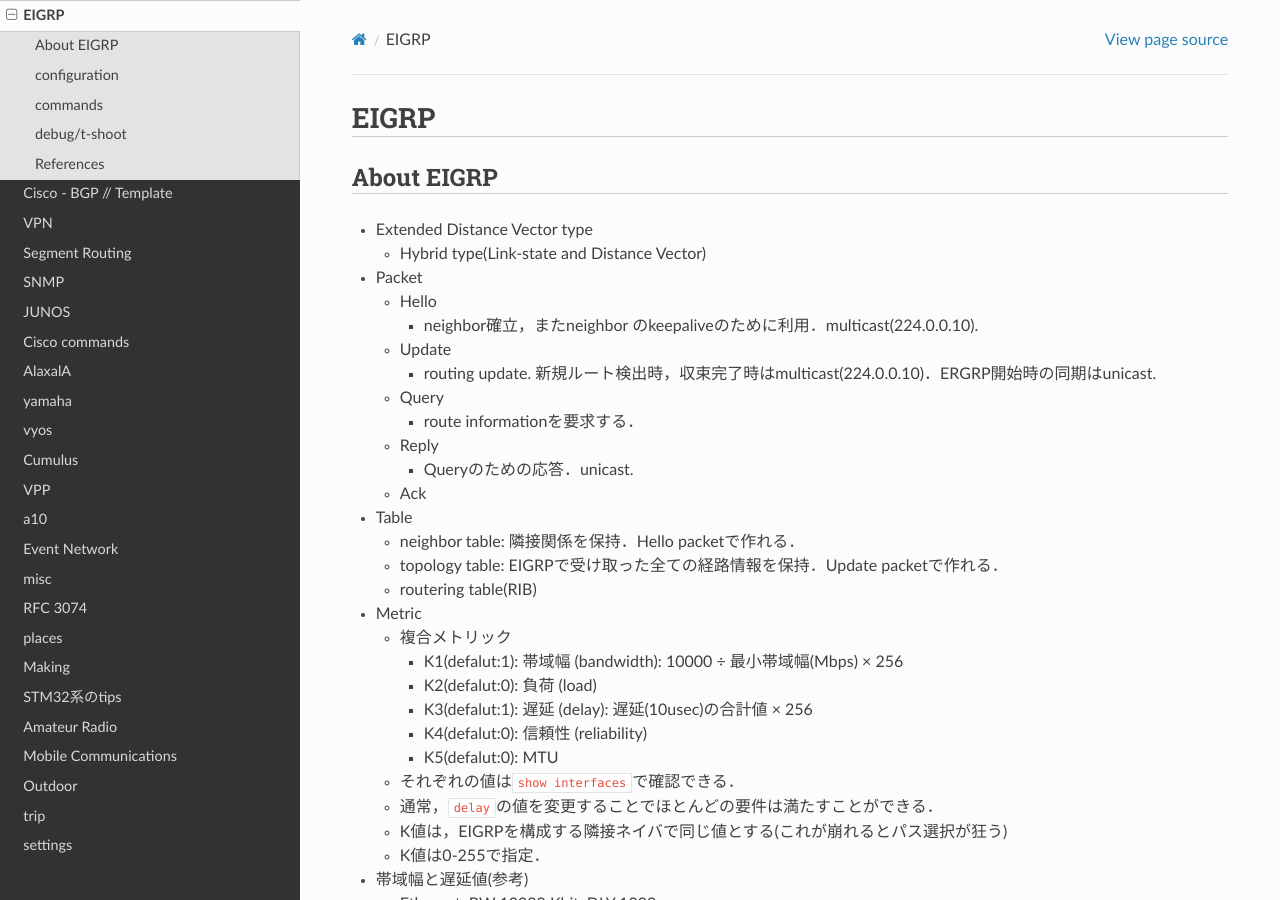
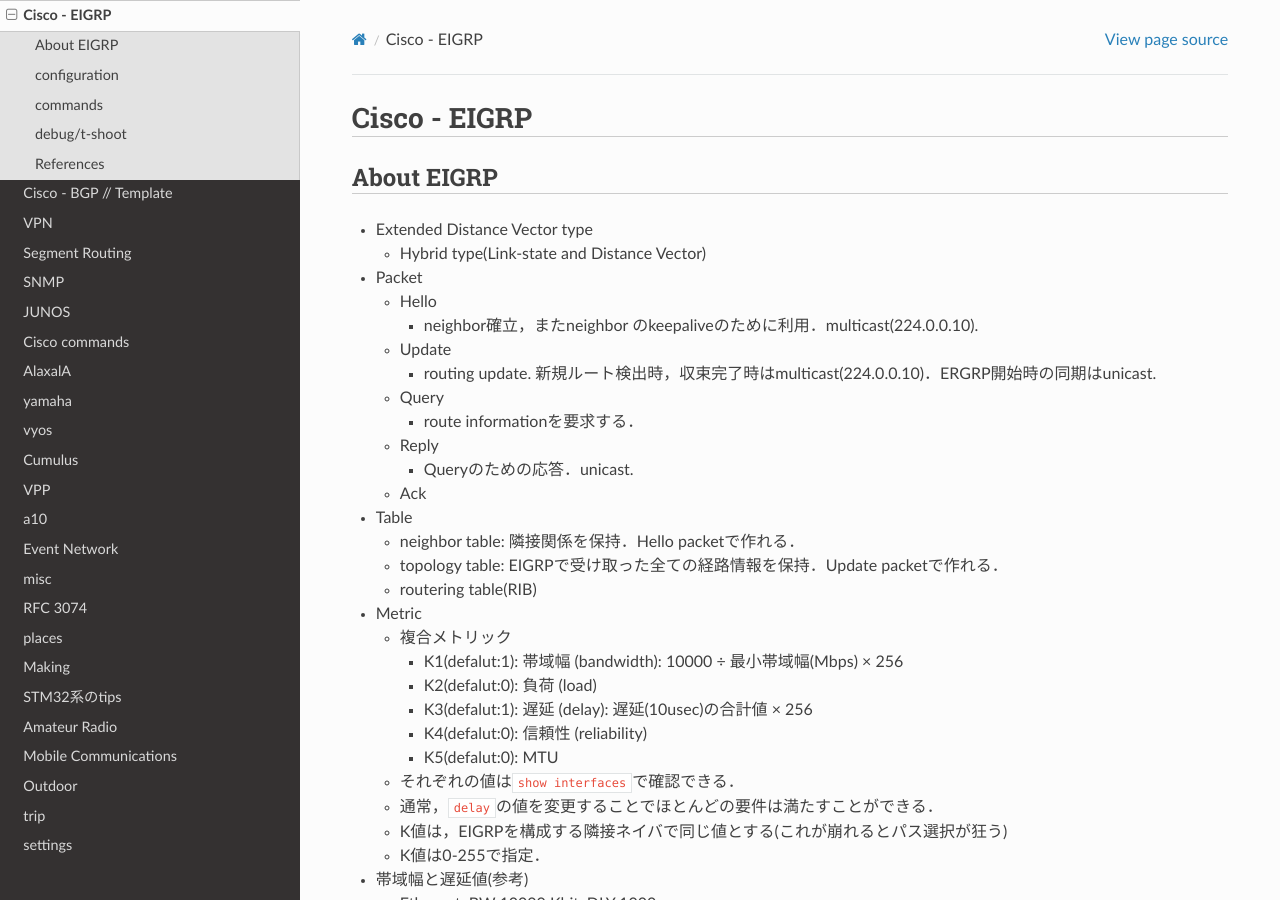
Before and after one commit to jp7fkf/JP7FKF-Warehouse, a Sphinx documentation site: the page built from source/network/cisco_eigrp.md, in a window 1280 px wide and 900 px high. Built offline with Sphinx 7.4.7 and the Read the Docs theme 2.0.0, drawn with Linux system fonts in a browser that asks for light colours.

Commit message:
2020-01-28 21:32:26 JST

```diff
--- a/source/network/cisco_eigrp.md
+++ b/source/network/cisco_eigrp.md
@@ -1,4 +1,4 @@
-# EIGRP
+# Cisco - EIGRP
 
 ## About EIGRP
 - Extended Distance Vector type
```
